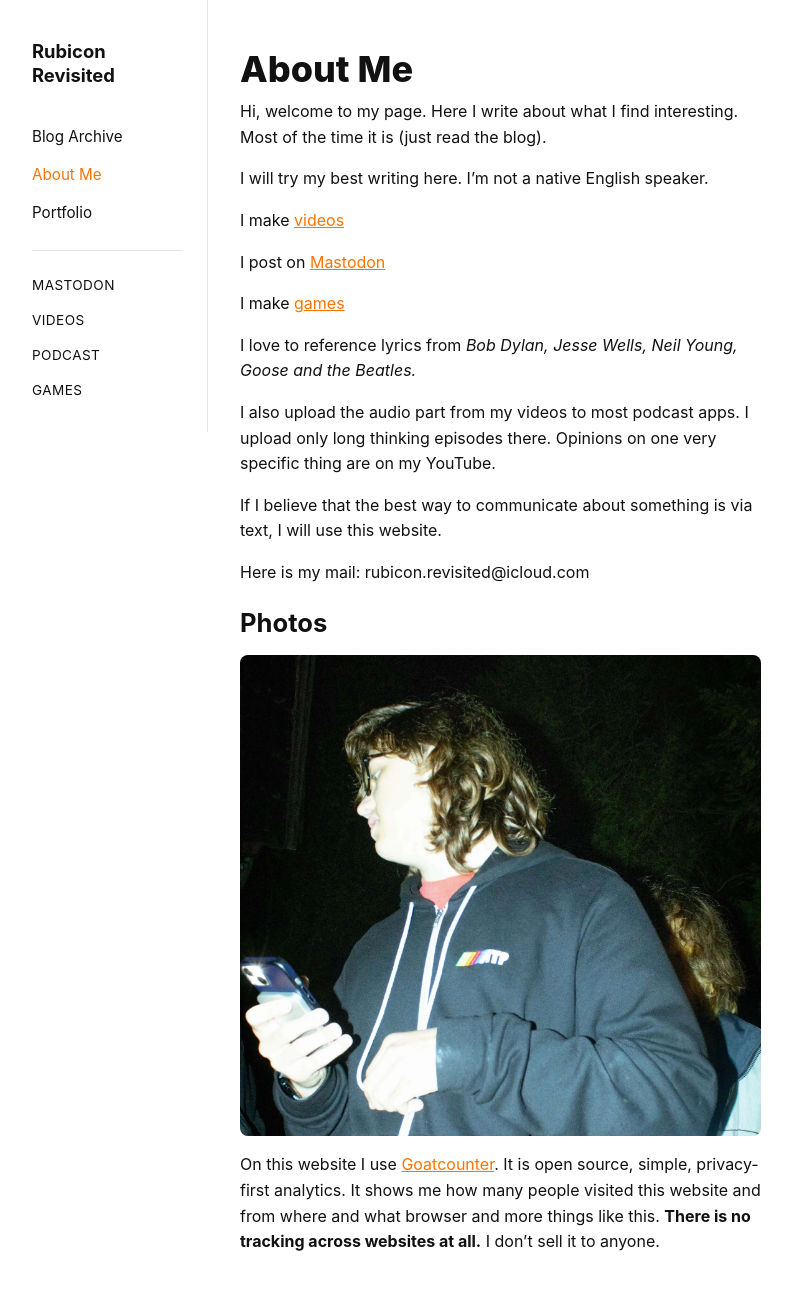
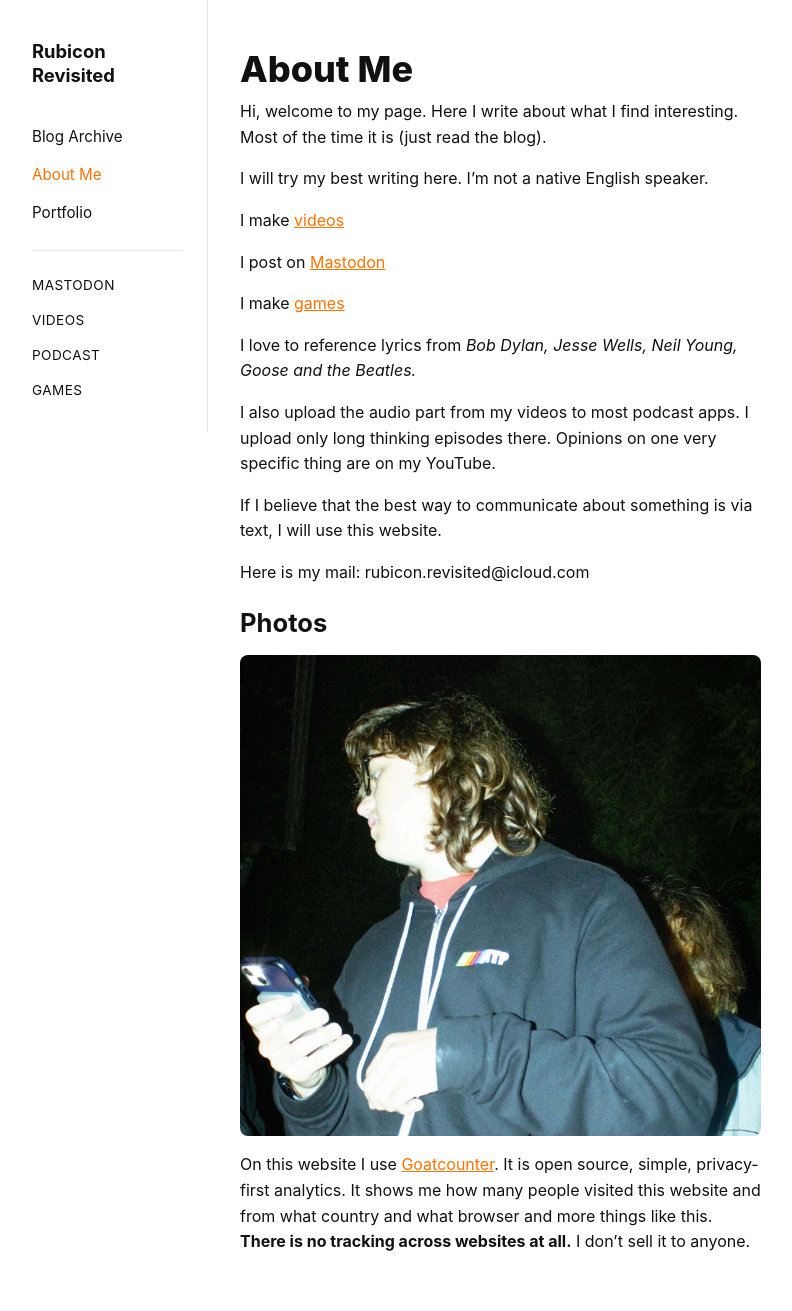
Before and after one commit to StepanJiri/stepankarasek.github.io, a Jekyll site: the page built from about.md, in a window 1280 px wide. Shown: the whole page, without its empty margins (152-944 px from the left). Built offline with Jekyll 4.4.1, drawn with Linux system fonts in a browser that asks for light colours.

Commit message:
Update about.md

```diff
--- a/about.md
+++ b/about.md
@@ -32,4 +32,4 @@ Here is my mail: rubicon.revisited@icloud.com
 
 
 
-On this website I use [Goatcounter](https://www.goatcounter.com). It is open source, simple, privacy-first analytics. It shows me how many people visited this website and from where and what browser and more things like this. __There is no tracking across websites at all.__ I don't sell it to anyone.
+On this website I use [Goatcounter](https://www.goatcounter.com). It is open source, simple, privacy-first analytics. It shows me how many people visited this website and from what country and what browser and more things like this. __There is no tracking across websites at all.__ I don't sell it to anyone.
```
